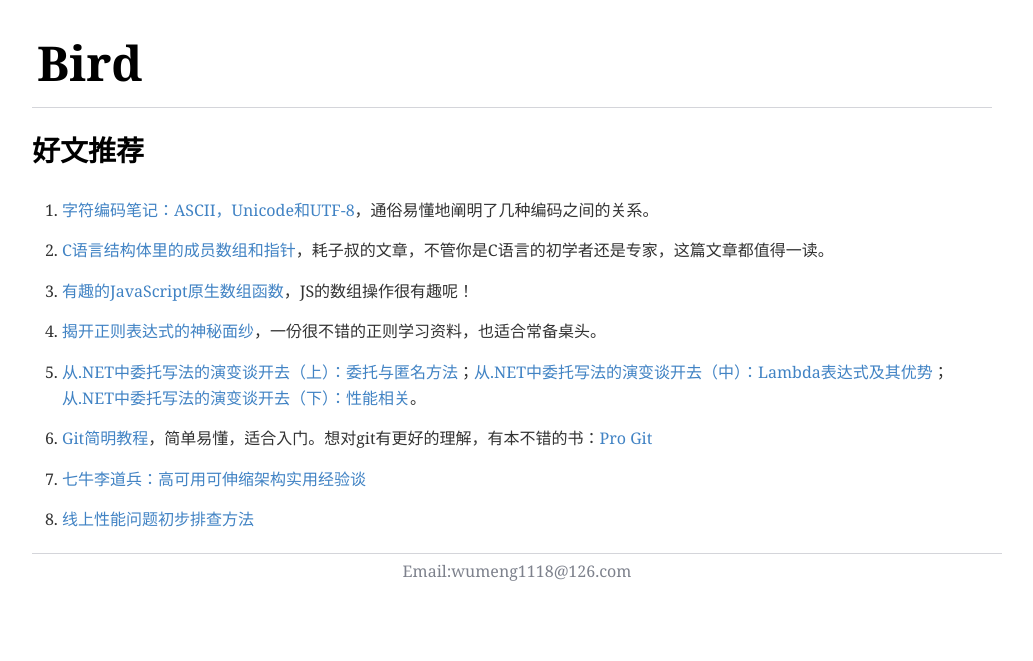
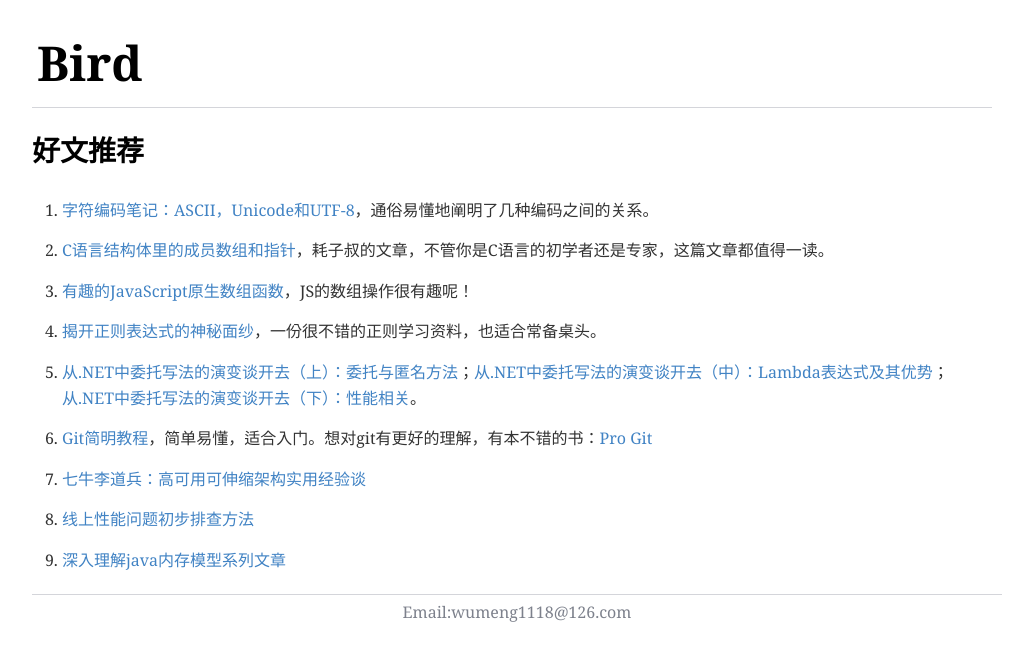
Before and after one commit to Qing-Shuang/Bird, a Jekyll site: the page built from _posts/Other/2014-09-22-recommendation.md, in a window 1280 px wide. Shown: the top 661 px of the page, without its empty margins (128-1161 px from the left). Built offline with Jekyll 4.4.1, drawn with Linux system fonts in a browser that asks for light colours; Markdown is read by kramdown in place of the engine named in the settings.

Commit message:
在好文推荐中加入了深入理解java内存模型系列文章

```diff
--- a/_posts/Other/2014-09-22-recommendation.md
+++ b/_posts/Other/2014-09-22-recommendation.md
@@ -21,3 +21,5 @@ title: 好文推荐
 7. [七牛李道兵：高可用可伸缩架构实用经验谈](http://segmentfault.com/a/1190000002627554?utm_source=Weibo&utm_medium=shareLink&utm_campaign=socialShare)
 
 8. [线上性能问题初步排查方法](http://ifeve.com/find-bug-online/)
+
+9. [深入理解java内存模型系列文章](http://ifeve.com/java-memory-model-0/)
```
